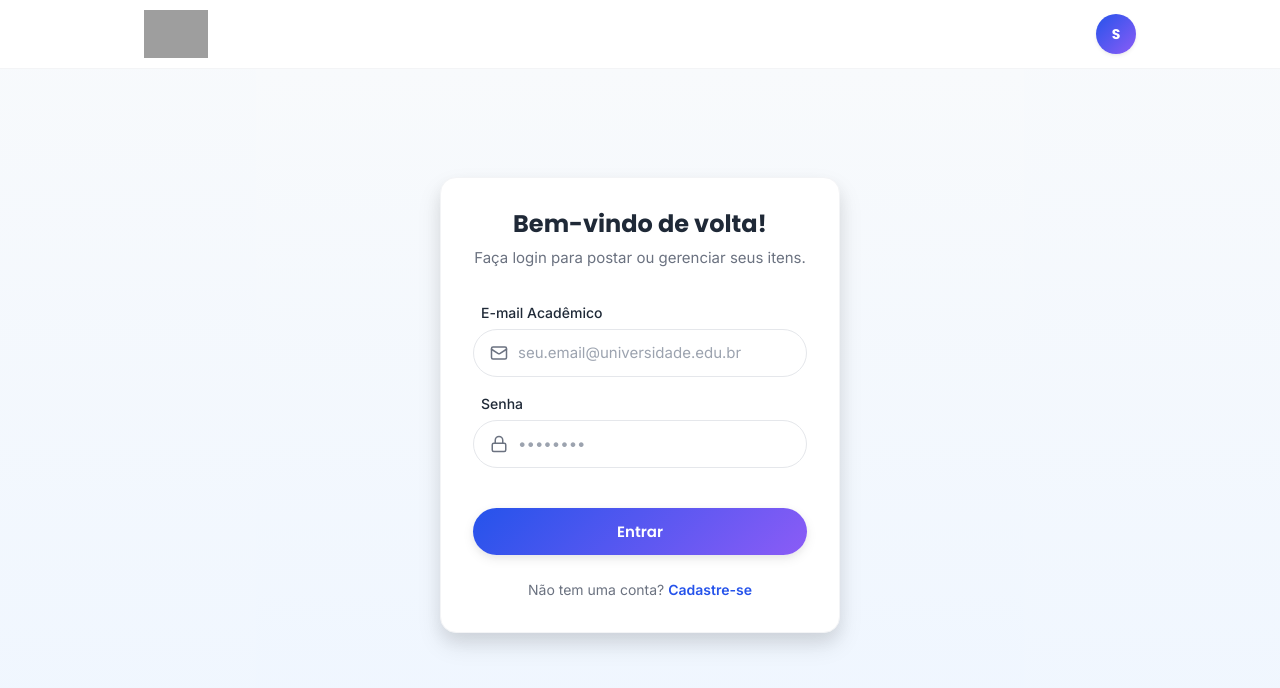
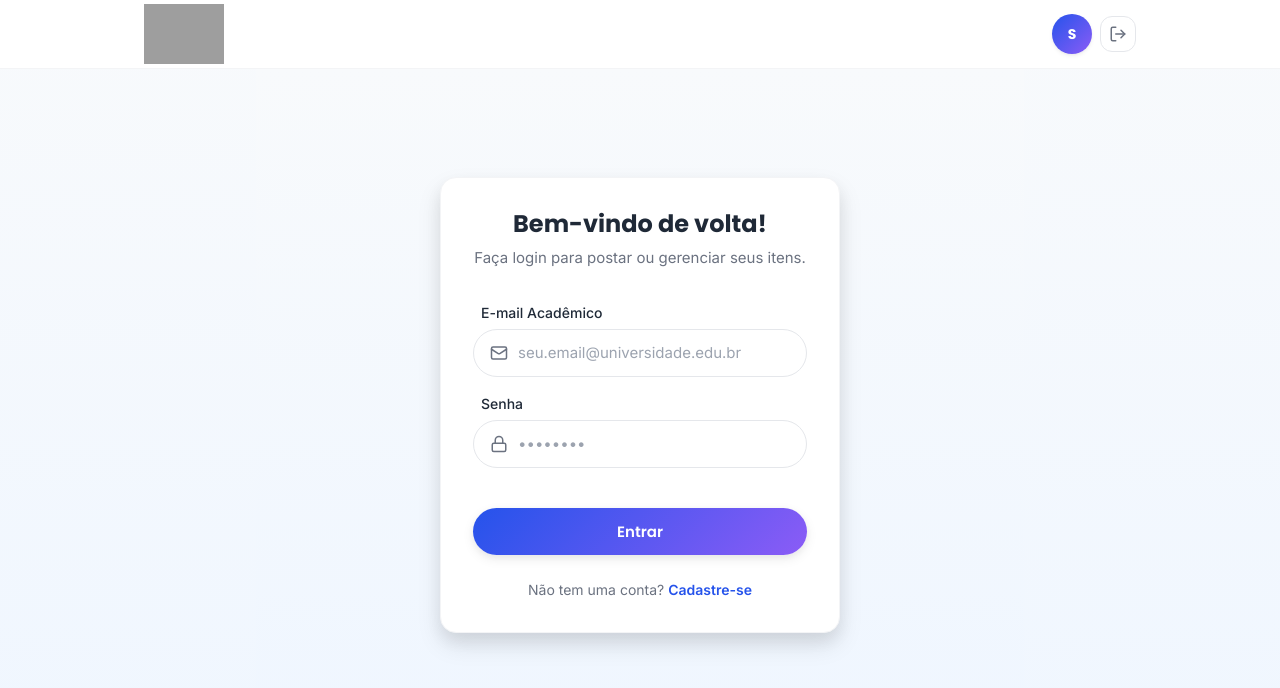
Before and after one commit to iago-pinheiro/AcheiNoCampus, a React (Vite) app in the folder frontend/: page /login in a window 1280 px wide. Shown: the top 688 px of the page. Built offline with nearby package versions, Linux system fonts and the light colour scheme; no server answers; sample sign-in values are in the browser's storage; grey boxes are pictures that could not be loaded.

Commit message:
fix: aumenta logo, corrige bug do avatar (vai pro perfil), adiciona categorias fallback

```diff
--- a/frontend/src/components/layout/Header.css
+++ b/frontend/src/components/layout/Header.css
@@ -30,7 +30,7 @@
 }
 
 .header__logo-img {
-  height: 40px;
+  height: 52px;
   width: auto;
   object-fit: contain;
 }
@@ -87,6 +87,35 @@
   font-family: var(--font-title);
 }
 
+.header__user-actions {
+  display: flex;
+  align-items: center;
+  gap: 0.5rem;
+}
+
+.header__logout-btn {
+  display: flex;
+  align-items: center;
+  justify-content: center;
+  width: 36px;
+  height: 36px;
+  border: 1px solid var(--color-border);
+  background-color: var(--color-surface);
+  border-radius: var(--radius-lg);
+  cursor: pointer;
+  color: var(--color-text-muted);
+  transition: all 0.15s ease;
+}
+
+.header__logout-btn:hover {
+  background-color: var(--color-bg-light);
+  color: var(--color-text-main);
+}
+
+.header__logout-btn:active {
+  transform: scale(0.95);
+}
+
 /* Desktop */
 @media (min-width: 640px) {
   .header__inner {
@@ -95,7 +124,7 @@
   }
 
   .header__logo-img {
-    height: 48px;
+    height: 60px;
   }
 
   .header__login-btn {
--- a/frontend/src/components/layout/Header.jsx
+++ b/frontend/src/components/layout/Header.jsx
@@ -21,11 +21,16 @@ export function Header() {
         </Link>
 
         {signed ? (
-          <button onClick={handleLogout} className="header__user-btn" aria-label="Sair">
-            <span className="header__user-avatar">
-              {user?.name?.charAt(0)?.toUpperCase() || 'U'}
-            </span>
-          </button>
+          <div className="header__user-actions">
+            <Link to="/perfil" className="header__user-btn" aria-label="Perfil">
+              <span className="header__user-avatar">
+                {user?.name?.charAt(0)?.toUpperCase() || 'U'}
+              </span>
+            </Link>
+            <button onClick={handleLogout} className="header__logout-btn" aria-label="Sair">
+              <LogOut size={18} />
+            </button>
+          </div>
         ) : (
           <Link to="/login" className="header__login-btn">
             Entrar
--- a/frontend/src/pages/PostItem.jsx
+++ b/frontend/src/pages/PostItem.jsx
@@ -21,12 +21,23 @@ const LOCATIONS = [
   'Outro',
 ];
 
+const DEFAULT_CATEGORIES = [
+  { id: 'default-electronics', name: 'Eletrônicos' },
+  { id: 'default-accessories', name: 'Acessórios' },
+  { id: 'default-documents', name: 'Documentos' },
+  { id: 'default-keys', name: 'Chaves' },
+  { id: 'default-clothing', name: 'Roupas' },
+  { id: 'default-books', name: 'Livros/Materiais' },
+  { id: 'default-personal', name: 'Objetos Pessoais' },
+  { id: 'default-other', name: 'Outros' },
+];
+
 export function PostItem() {
   const navigate = useNavigate();
   const { token } = useAuth();
 
-  const [categories, setCategories] = useState([]);
-  const [loadingCategories, setLoadingCategories] = useState(true);
+  const [categories, setCategories] = useState(DEFAULT_CATEGORIES);
+  const [loadingCategories, setLoadingCategories] = useState(false);
   const [categoriesError, setCategoriesError] = useState('');
 
   const [form, setForm] = useState({
@@ -46,9 +57,12 @@ export function PostItem() {
     async function fetchCategories() {
       try {
         const data = await categoriesApi.getAll();
-        setCategories(data);
+        if (data && data.length > 0) {
+          setCategories(data);
+        }
       } catch {
-        setCategoriesError('Não foi possível carregar as categorias. Tente novamente.');
+        // Silently use default categories if API fails
+        console.log('Usando categorias padrão');
       } finally {
         setLoadingCategories(false);
       }
```
